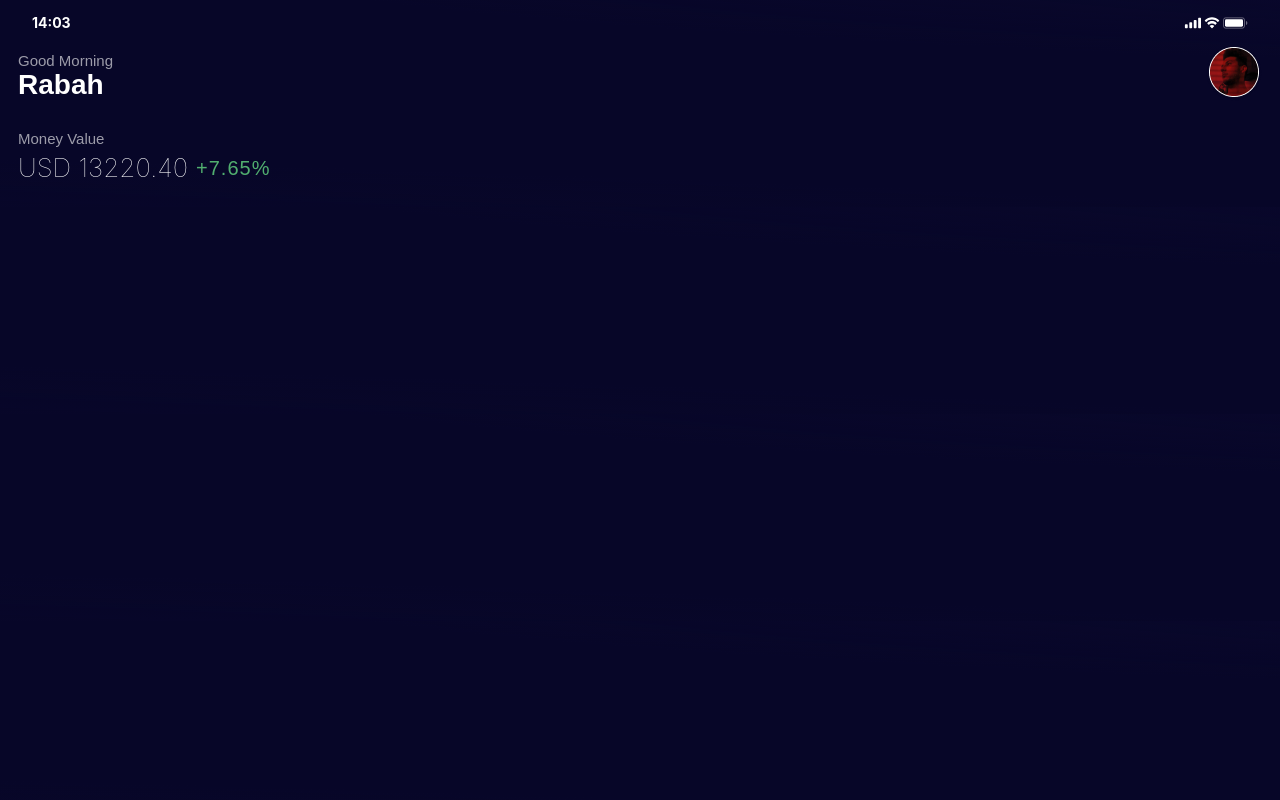
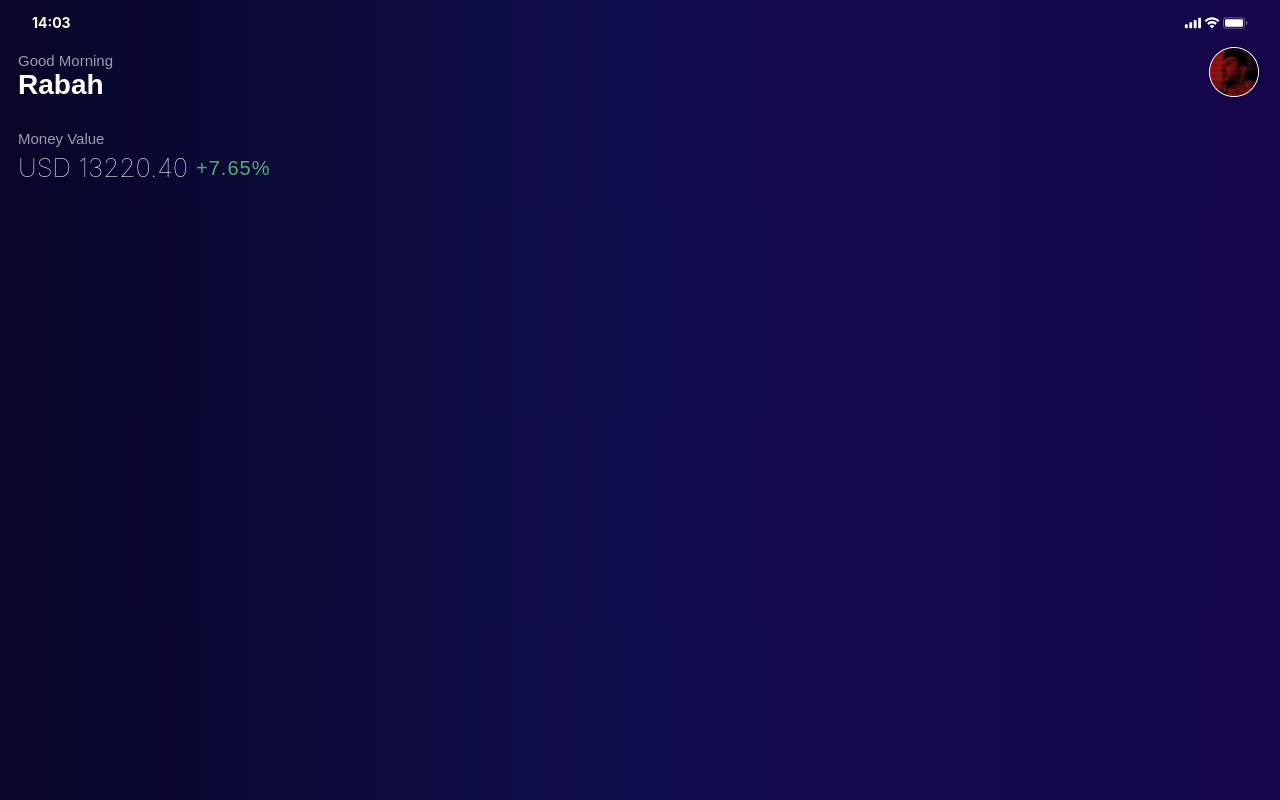
Before and after one commit to BDenisss/react-crypto, a React (Create React App) app: page / in a window 1280 px wide. Built offline with nearby package versions, Linux system fonts and the light colour scheme.

Commit message:
:lipstick: change background color

```diff
--- a/src/index.css
+++ b/src/index.css
@@ -5,8 +5,8 @@ body {
   font-family: -apple-system, BlinkMacSystemFont, sans-serif;
   -webkit-font-smoothing: antialiased;
   -moz-osx-font-smoothing: grayscale;
-  background: radial-gradient(231.16% 60.04% at 249.64% -17.13%, rgba(12, 10, 48, 0.99) 0%, rgba(184, 180, 255, 0) 100%) /* warning: gradient uses a rotation that is not supported by CSS and may not behave as expected */, radial-gradient(358.33% 76.51% at -205.68% 139.23%, rgba(11, 9, 46, 0.55) 0%, rgba(184, 180, 255, 0) 100%) /* warning: gradient uses a rotation that is not supported by CSS and may not behave as expected */, #070628;
-  border-radius: 40px;
+  background: rgb(7,6,40);
+  background: linear-gradient(90deg, rgba(7,6,40,1) 0%, rgba(17,14,78,1) 50%, rgba(23,5,75,1) 100%);
   color: #ffffff;
 }
 
```
